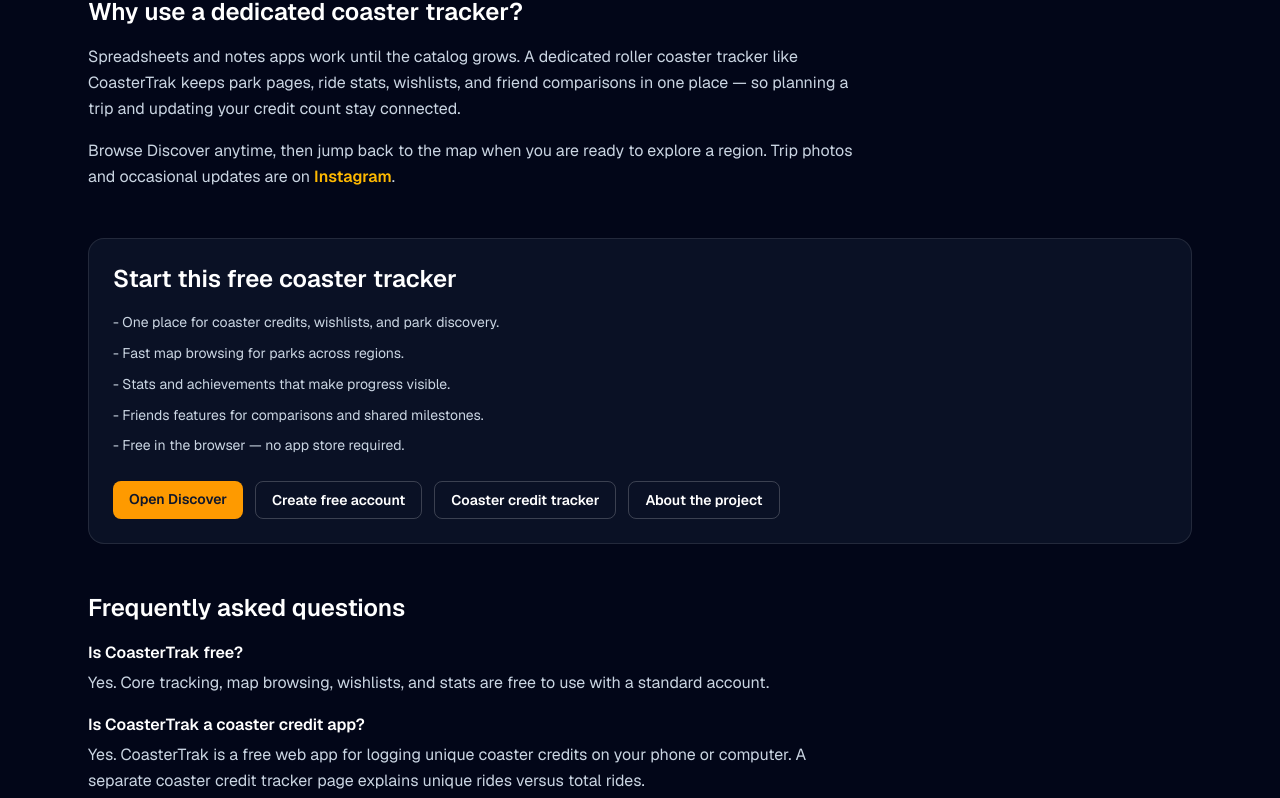
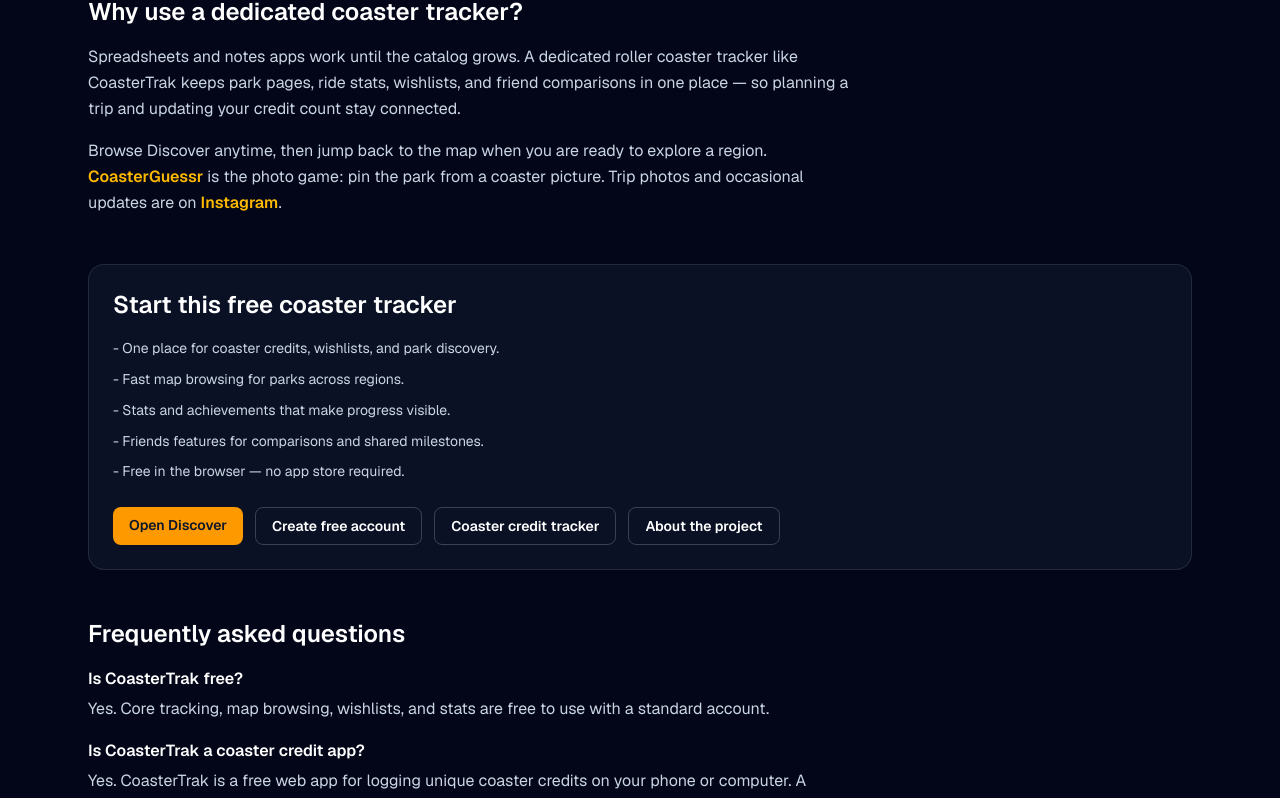
Before and after one commit to Sean-404/CoasterTrak, a Next.js app: page /coaster-tracker in a window 1280 px wide. Shown: the part 2331-3129 px from the top of the page. Built offline with nearby package versions, Linux system fonts and the light colour scheme; no server answers.

Commit message:
Mention CoasterGuessr on public pages and let search engines index it.

```diff
--- a/src/app/about/page.tsx
+++ b/src/app/about/page.tsx
@@ -59,6 +59,13 @@ export default function AboutPage() {
             <li>Save rides to a wishlist and check them off after each trip.</li>
             <li>Review personal stats such as ride counts, height totals, and park coverage.</li>
             <li>Connect with friends to compare credits and milestones.</li>
+            <li>
+              Play{" "}
+              <Link href="/guess" className="font-medium text-amber-700 underline-offset-2 hover:underline">
+                CoasterGuessr
+              </Link>
+              : look at a coaster photo and pin the park on the map.
+            </li>
           </ul>
           <h2 className="pt-2 text-xl font-semibold text-slate-900">Who runs it</h2>
           <p>
--- a/src/app/coaster-tracker/page.tsx
+++ b/src/app/coaster-tracker/page.tsx
@@ -313,7 +313,11 @@ export default function CoasterTrackerLandingPage() {
             trip and updating your credit count stay connected.
           </p>
           <p>
-            Browse Discover anytime, then jump back to the map when you are ready to explore a region. Trip photos
+            Browse Discover anytime, then jump back to the map when you are ready to explore a region.{" "}
+            <Link href="/guess" className="font-semibold text-amber-400 hover:text-amber-300">
+              CoasterGuessr
+            </Link>{" "}
+            is the photo game: pin the park from a coaster picture. Trip photos
             and occasional updates are on{" "}
             <a
               href={INSTAGRAM_URL}
--- a/src/app/guess/layout.tsx
+++ b/src/app/guess/layout.tsx
@@ -1,11 +1,48 @@
 import type { Metadata } from "next";
+import { SITE_URL } from "@/lib/site-url";
 
 export const metadata: Metadata = {
   title: "CoasterGuessr",
-  description: "Pin the park from a coaster photo.",
-  robots: { index: false, follow: false },
+  description:
+    "CoasterGuessr is a free coaster photo game. Look at a roller coaster photo, pin the park on the world map, and see how close you were.",
+  alternates: {
+    canonical: "/guess",
+  },
+  openGraph: {
+    title: "CoasterGuessr | CoasterTrak",
+    description:
+      "Pin the park from a coaster photo. A free browser game for roller coaster fans, built into CoasterTrak.",
+    url: "/guess",
+    type: "website",
+  },
 };
 
 export default function GuessLayout({ children }: { children: React.ReactNode }) {
-  return children;
+  const jsonLd = {
+    "@context": "https://schema.org",
+    "@type": "WebApplication",
+    name: "CoasterGuessr",
+    url: `${SITE_URL}/guess`,
+    applicationCategory: "GameApplication",
+    operatingSystem: "Web",
+    isPartOf: {
+      "@type": "WebSite",
+      name: "CoasterTrak",
+      url: SITE_URL,
+    },
+    offers: {
+      "@type": "Offer",
+      price: "0",
+      priceCurrency: "USD",
+    },
+    description:
+      "Free coaster photo game. Pin the park from a roller coaster photo and see how close you were.",
+  };
+
+  return (
+    <>
+      <script type="application/ld+json" dangerouslySetInnerHTML={{ __html: JSON.stringify(jsonLd) }} />
+      {children}
+    </>
+  );
 }
--- a/src/app/layout.tsx
+++ b/src/app/layout.tsx
@@ -59,6 +59,10 @@ export const metadata: Metadata = {
     "theme park tracker",
     "theme park credit tracker",
     "credit hunter",
+    "CoasterGuessr",
+    "guess the coaster",
+    "guess the park",
+    "coaster photo game",
     "coaster map",
     "coaster wishlist",
     "coaster stats",
--- a/src/app/page.tsx
+++ b/src/app/page.tsx
@@ -84,6 +84,7 @@ export default async function Home() {
       "Coaster Credit Tracker",
       "coaster credit app",
       "Coaster Log",
+      "CoasterGuessr",
     ],
     applicationCategory: "LifestyleApplication",
     operatingSystem: "Web",
@@ -211,7 +212,11 @@ export default async function Home() {
             <p>
               Start on the map or park catalog to browse coasters, star the rides you still need, and create a free
               account when you are ready to save progress across devices. Friends features let you compare credits
-              and share achievements with the people you ride with.
+              and share achievements with the people you ride with. Between trips,{" "}
+              <Link href="/guess" className="font-semibold text-amber-700 underline-offset-2 hover:underline">
+                CoasterGuessr
+              </Link>{" "}
+              is a short photo game: pin the park from a coaster picture and see how close you were.
             </p>
           </div>
         </section>
@@ -281,6 +286,12 @@ export default async function Home() {
               className="rounded-lg border border-slate-300 px-4 py-2 text-sm font-semibold text-slate-800 transition hover:border-slate-400"
             >
               Browse coasters
+            </Link>
+            <Link
+              href="/guess"
+              className="rounded-lg border border-slate-300 px-4 py-2 text-sm font-semibold text-slate-800 transition hover:border-slate-400"
+            >
+              Play CoasterGuessr
             </Link>
             <Link
               href="/about"
--- a/src/app/robots.ts
+++ b/src/app/robots.ts
@@ -15,7 +15,7 @@ export default function robots(): MetadataRoute.Robots {
       {
         userAgent: "*",
         allow: "/",
-        disallow: ["/admin", "/account", "/api/", "/login", "/reset-password", "/wishlist", "/stats", "/friends", "/users", "/achievements", "/guess"],
+        disallow: ["/admin", "/account", "/api/", "/login", "/reset-password", "/wishlist", "/stats", "/friends", "/users", "/achievements"],
       },
     ],
     sitemap: `${BASE_URL}/sitemap.xml`,
--- a/src/app/sitemap.ts
+++ b/src/app/sitemap.ts
@@ -24,6 +24,7 @@ function staticRoutes(catalogStamp: Date): MetadataRoute.Sitemap {
     { path: "/map", priority: 0.9, changeFrequency: "weekly" as const },
     { path: "/parks", priority: 0.85, changeFrequency: "weekly" as const },
     { path: "/coasters", priority: 0.85, changeFrequency: "weekly" as const },
+    { path: "/guess", priority: 0.75, changeFrequency: "weekly" as const },
     { path: "/about", priority: 0.7, changeFrequency: "monthly" as const },
     { path: "/updates", priority: 0.65, changeFrequency: "weekly" as const },
     { path: "/contact", priority: 0.5, changeFrequency: "yearly" as const },
--- a/src/components/site-footer.tsx
+++ b/src/components/site-footer.tsx
@@ -98,6 +98,9 @@ export function SiteFooter({ variant = "light", className = "" }: SiteFooterProp
           <FooterLink href="/coasters" isDark={isDark}>
             Coasters
           </FooterLink>
+          <FooterLink href="/guess" isDark={isDark}>
+            CoasterGuessr
+          </FooterLink>
         </nav>
       </div>
     </footer>
```
